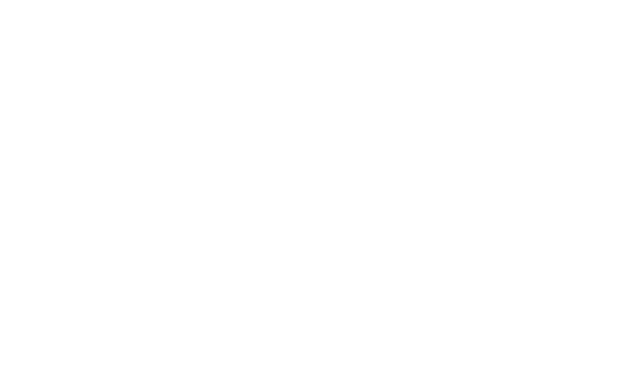
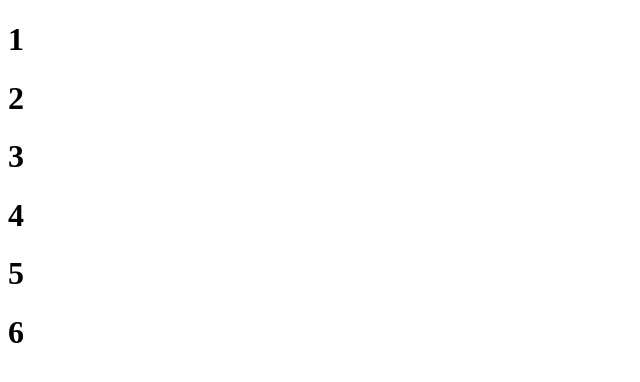
Before and after one commit to Donato-Carola/js-jsnacks-blocco-1, a plain HTML site: page snack-2/index.html in a window 1280 px wide. Shown: the whole page, without its empty margins (0-640 px from the left). Drawn offline with Linux system fonts and the light colour scheme.

Commit message:
stampato i numeri a schermo senza colore

```diff
--- a/snack-2/index.html
+++ b/snack-2/index.html
@@ -7,9 +7,8 @@
 </head>
 <body>
 
-   <div>
-     <h1 id="pari"></h1>
-     <h1 id="dispari"></h1>
+   <div class="list">
+
    </div>
 
     <script src="js/script.js"></script>
--- a/snack-2/js/script.js
+++ b/snack-2/js/script.js
@@ -2,7 +2,11 @@
 
 // ! Scrivo in pagina i primi 6 numeri, scrivendo i numeri pari verdi. BN: numeri dispari gialli
 
+const listElem = document.querySelector('div.list');
 
 for (let i=1; i<=6; i++){
+     const elem=`<h1>${i}</h1>`;
+     listElem.innerHTML += elem;
+
 
 }
```
